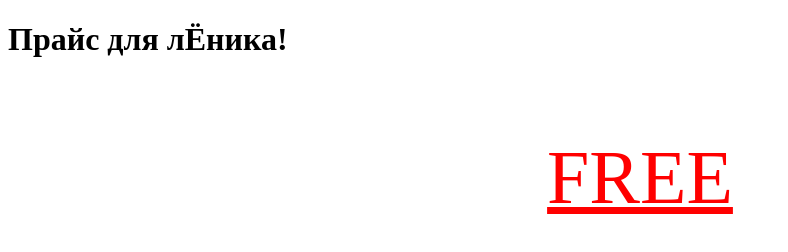
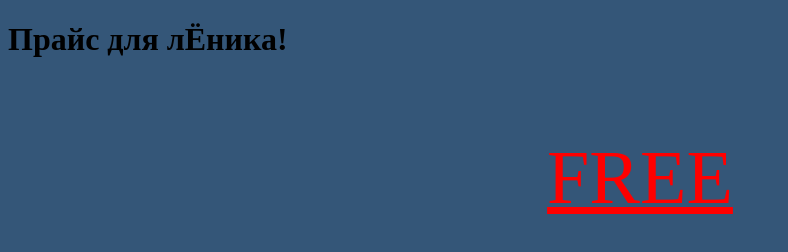
Before and after one commit to Nikpro200125/nikpro200125.github.io, a plain HTML site: page index.html in a window 1280 px wide. Shown: the whole page, without its empty margins (0-788 px from the left). Drawn offline with Linux system fonts and the light colour scheme.

Commit message:
Update style.css

```diff
--- a/style.css
+++ b/style.css
@@ -1,5 +1,5 @@
-h1 {
-    align-content: center;
+body {
+    background-color: #345678;
 }
 
 p {
```
